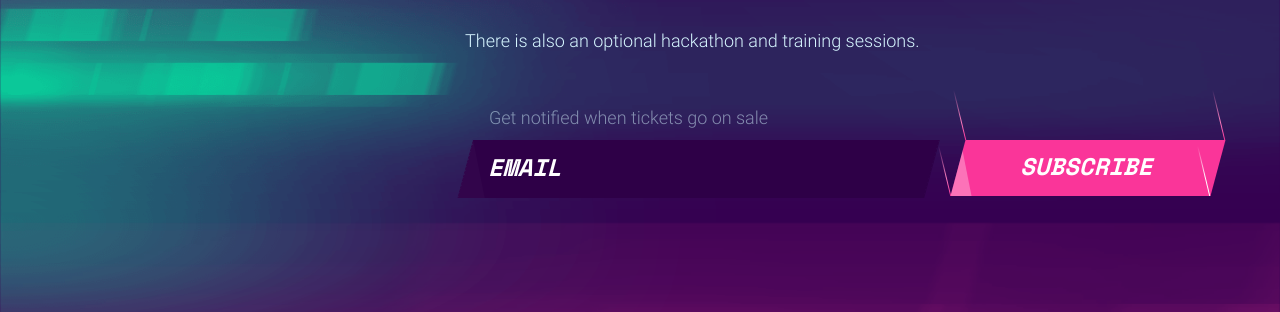
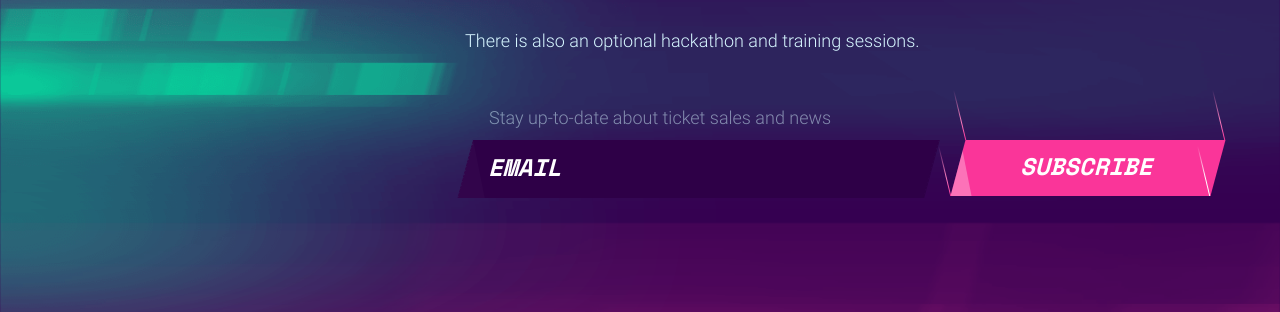
Before and after one commit to isabella232/rabbitmq-summit-1, a Jekyll site: the page built from index.html, in a window 1280 px wide and 900 px high. Shown: the part 454-766 px from the top of the window. Built offline with Jekyll 4.4.1, drawn with Linux system fonts in a browser that asks for light colours; nearby versions of some CDN libraries.

Commit message:
Minor changes

```diff
--- a/index.html
+++ b/index.html
@@ -36,7 +36,7 @@ description: >
 								<p class="editable"> There is also an optional hackathon and training sessions.</p>
 							</div>
 							<form action="#" class="form text-info">
-								<p class="mb-2 pl-3 pl-md-5 pl-lg-4 info-form text-sm editable">Get notified when tickets go on sale</p>
+								<p class="mb-2 pl-3 pl-md-5 pl-lg-4 info-form text-sm editable">Stay up-to-date about ticket sales and news</p>
 								<div class="form-row justify-content-center">
 									<div class="col-11 col-md-8 col-lg-7 col-xl-8 mb-3 mb-md-0">
 										<label class="d-block input-label pr-md-3">
```
Also changed, not shown: 2 other files.
